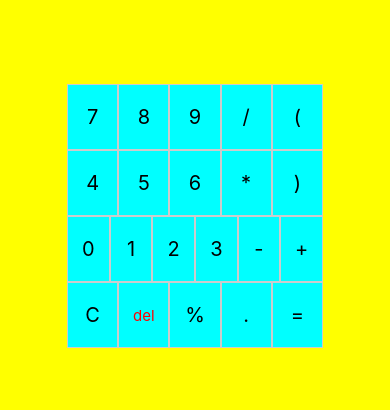
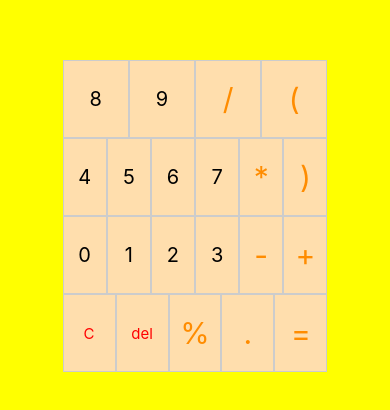
Before and after one commit to artilleur/react_native2000, a React Native app: screen / in a window 390 px wide. Shown: the part 226-636 px from the top of the page. Built offline with nearby package versions, Linux system fonts and the light colour scheme.

Commit message:
24012024  005

```diff
--- a/Calculator.js
+++ b/Calculator.js
@@ -60,9 +60,7 @@ return updatedExpression.endsWith('+') ? updatedExpression.slice(0, -1) : update
       </View>
       <View style={styles.buttonsContainer}>
         <View style={styles.row}>
-          <TouchableOpacity style={styles.button} onPress={() => handleButtonPress('7')}>
-            <Text style={styles.buttonText}>7</Text>
-          </TouchableOpacity>
+
           <TouchableOpacity style={styles.button} onPress={() => handleButtonPress('8')}>
             <Text style={styles.buttonText}>8</Text>
           </TouchableOpacity>
@@ -70,10 +68,10 @@ return updatedExpression.endsWith('+') ? updatedExpression.slice(0, -1) : update
             <Text style={styles.buttonText}>9</Text>
           </TouchableOpacity>
           <TouchableOpacity style={styles.button} onPress={() => handleButtonPress('/')}>
-            <Text style={styles.buttonText}>/</Text>
+            <Text style={styles.buttonText3}>/</Text>
           </TouchableOpacity>
           <TouchableOpacity style={styles.button} onPress={() => handleButtonPress('(')}>
-            <Text style={styles.buttonText}>(</Text>
+            <Text style={styles.buttonText3}>(</Text>
           </TouchableOpacity>
         </View>
         {/* ... Ajoutez d'autres rangées en fonction de vos besoins */}
@@ -87,11 +85,14 @@ return updatedExpression.endsWith('+') ? updatedExpression.slice(0, -1) : update
           <TouchableOpacity style={styles.button} onPress={() => handleButtonPress('6')}>
             <Text style={styles.buttonText}>6</Text>
           </TouchableOpacity>
+          <TouchableOpacity style={styles.button} onPress={() => handleButtonPress('7')}>
+            <Text style={styles.buttonText}>7</Text>
+          </TouchableOpacity>
           <TouchableOpacity style={styles.button} onPress={() => handleButtonPress('*')}>
-            <Text style={styles.buttonText}>*</Text>
+            <Text style={styles.buttonText3}>*</Text>
           </TouchableOpacity>
           <TouchableOpacity style={styles.button} onPress={() => handleButtonPress(')')}>
-            <Text style={styles.buttonText}>)</Text>
+            <Text style={styles.buttonText3}>)</Text>
           </TouchableOpacity>
         </View>
         {/* ... Ajoutez d'autres rangées en fonction de vos besoins */}
@@ -109,31 +110,31 @@ return updatedExpression.endsWith('+') ? updatedExpression.slice(0, -1) : update
             <Text style={styles.buttonText}>3</Text>
           </TouchableOpacity>
           <TouchableOpacity style={styles.button} onPress={() => handleButtonPress('-')}>
-            <Text style={styles.buttonText}>-</Text>
+            <Text style={styles.buttonText3}>-</Text>
           </TouchableOpacity>
           <TouchableOpacity style={styles.button} onPress={() => handleButtonPress('+')}>
-            <Text style={styles.buttonText}>+</Text>
+            <Text style={styles.buttonText3}>+</Text>
           </TouchableOpacity>
         </View>
         <View style={styles.row}>
 
           <TouchableOpacity style={styles.button} onPress={() => handleClear()}>
-            <Text style={styles.buttonText}>C</Text>
+            <Text style={styles.buttonText2}>C</Text>
           </TouchableOpacity>
           <TouchableOpacity style={styles.button} onPress={() => handleDelete()}>
             <Text style={styles.buttonText2}>del</Text>
           </TouchableOpacity>
 
           <TouchableOpacity style={styles.button} onPress={() => handleButtonPress('%')}>
-            <Text style={styles.buttonText}>%</Text>
+            <Text style={styles.buttonText3}>%</Text>
           </TouchableOpacity>
 
 
           <TouchableOpacity style={styles.button} onPress={() => handleButtonPress('.')}>
-          <Text style={styles.buttonText}>.</Text>
+          <Text style={styles.buttonText3}>.</Text>
         </TouchableOpacity>
         <TouchableOpacity style={styles.button} onPress={() => handleEvaluate()}>
-            <Text style={styles.buttonText}>=</Text>
+            <Text style={styles.buttonText3}>=</Text>
           </TouchableOpacity>
         </View>
       </View>
@@ -160,7 +161,7 @@ const styles = StyleSheet.create({
     fontSize: 24,
   },
   buttonsContainer: {
-    backgroundColor: 'cyan',
+    backgroundColor: '#ffdead',
     width: '80%', // Ajuster la largeur de la calculatrice selon vos besoins
     maxWidth: 400, // Limiter la largeur maximale de la calculatrice
   },
@@ -184,6 +185,11 @@ const styles = StyleSheet.create({
     fontSize: 15,
     color:'red',
   },
+  buttonText3: {
+    fontSize: 30,
+    color : '#ff8c00',
+
+  },
 });
 // ...
 
```
